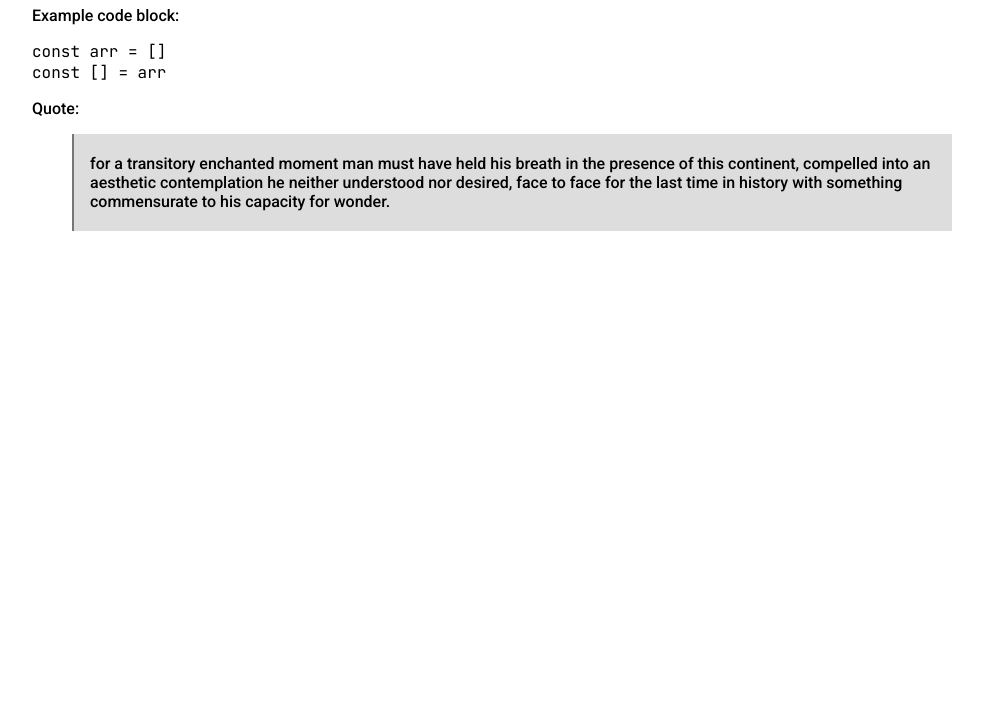
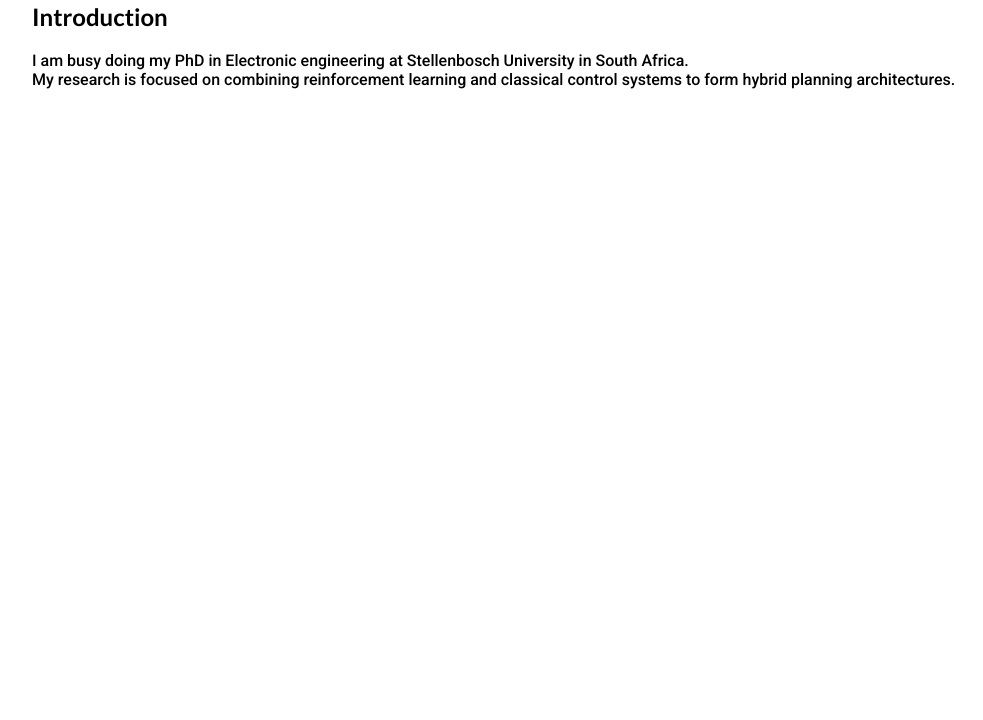
Before and after one commit to BDEvan5/bd-evans-website, a plain HTML site: page index.html in a window 1280 px wide. Shown: the part 80-800 px from the top of the page, without its empty margins (128-1111 px from the left). Drawn offline with Linux system fonts and the light colour scheme.

Commit message:
deploy: 9396415c36bd9e3e7bf39c0e27bf431e19a100fc

```diff
--- a/index.html
+++ b/index.html
@@ -11,15 +11,10 @@
 
 </head>
 <body>
-<main><h1>Hello, I am <code>index.md</code></h1>
-<p>Example code block:</p>
-<pre><code class="language-javascript">const arr = []
-const [] = arr
-</code></pre>
-<p>Quote:</p>
-<blockquote>
-<p>for a transitory enchanted moment man must have held his breath in the presence of this continent, compelled into an aesthetic contemplation he neither understood nor desired, face to face for the last time in history with something commensurate to his capacity for wonder.</p>
-</blockquote>
+<main><h1>Benjamin Evans</h1>
+<h2>Introduction</h2>
+<p>I am busy doing my PhD in Electronic engineering at Stellenbosch University in South Africa.<br />
+My research is focused on combining reinforcement learning and classical control systems to form hybrid planning architectures.</p>
 </main>
 
 </body>
```
